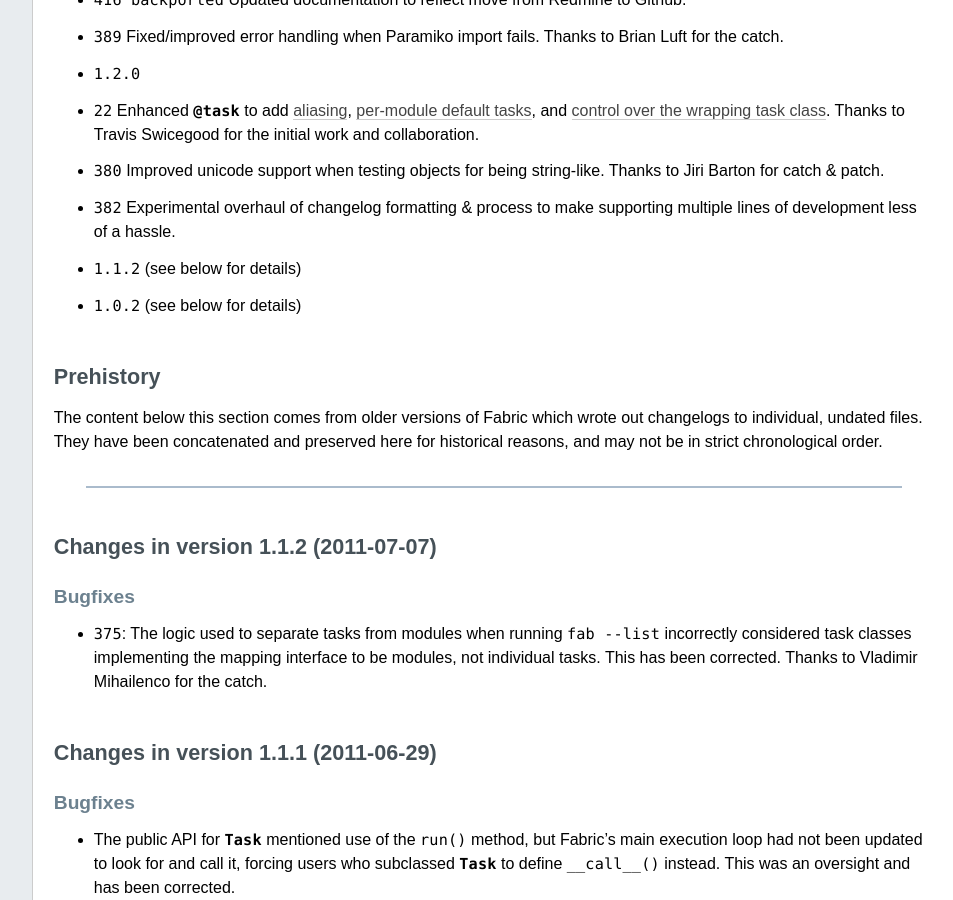
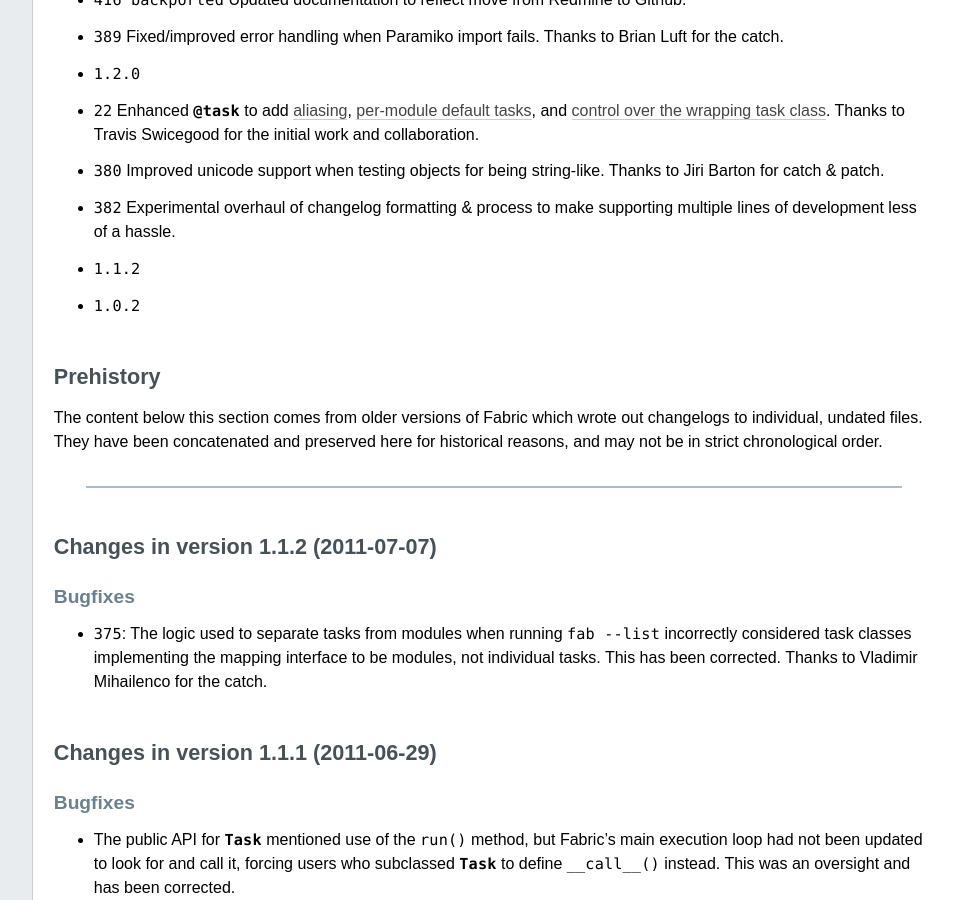
Before and after one commit to fabric/fabric, a Sphinx documentation site: the page built from docs/changelog.rst, in a window 1280 px wide and 900 px high, scrolled down 10266 px. Shown: the whole window, without its empty margins (224-1177 px from the left). Built offline with Sphinx 7.4.7, drawn with Linux system fonts in a browser that asks for light colours; cross-references to code outside the pages are shown as plain code.

Commit message:
Change in changelog.rst - docs HTML building fix

```diff
--- a/docs/changelog.rst
+++ b/docs/changelog.rst
@@ -504,8 +504,8 @@
   string-like. Thanks to Jiri Barton for catch & patch.
 * :support:`382` Experimental overhaul of changelog formatting & process to
   make supporting multiple lines of development less of a hassle.
-* :release:`1.1.2 <2011-07-07>` (see below for details)
-* :release:`1.0.2 <2011-06-24>` (see below for details)
+* :release:`1.1.2 <2011-07-07>`
+* :release:`1.0.2 <2011-06-24>`
 
 
 Prehistory
```
